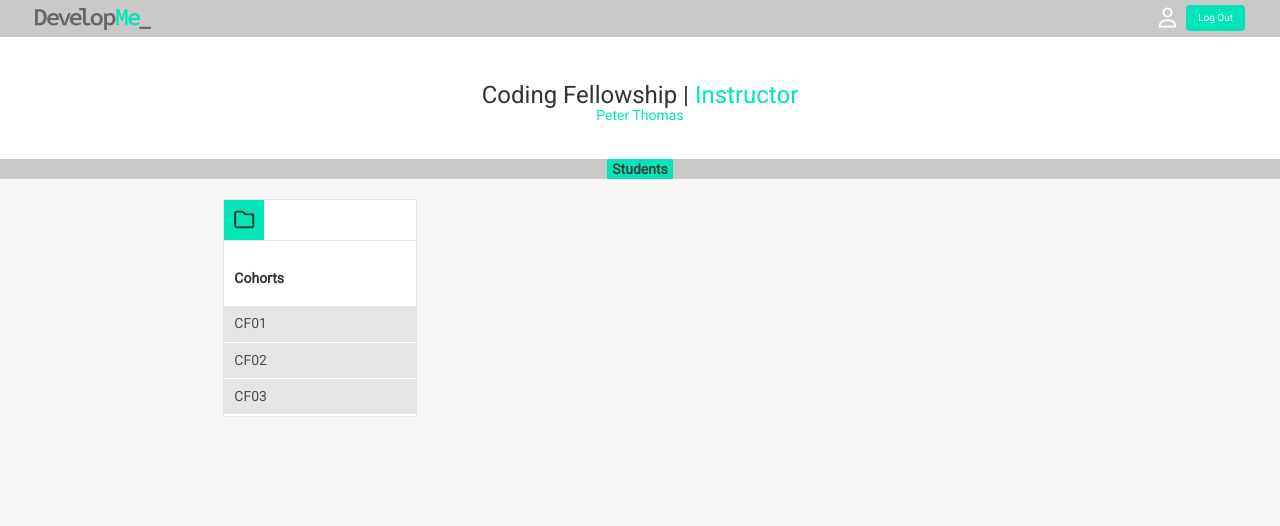
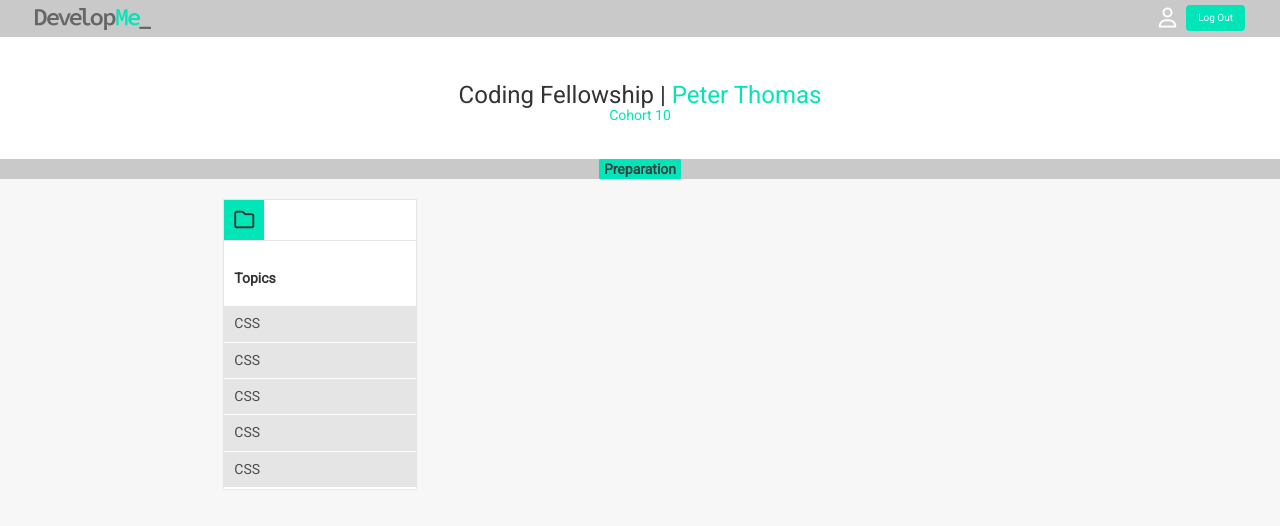
Before and after one commit to tombassrosenfeld/developme-prep-app, a React (Create React App) app: page /prep/topic in a window 1280 px wide. Shown: the top 526 px of the page. Built offline with nearby package versions, Linux system fonts and the light colour scheme.

Commit message:
fixed role naming

```diff
--- a/src/components/SideNav.js
+++ b/src/components/SideNav.js
@@ -1,7 +1,7 @@
 import React from 'react';
 import SideNavItem from './SideNavItem';
 
-export default ({title, navItems, onClickIcon, role}) => (
+export default ({title, navItems, onClickIcon, userRole}) => (
 	<div className="col-xs-12 col-sm-4 col-md-2 col-md-offset-2 narrow-padding">
 		<div className="topics panel">
 			<div className="topics-header">
@@ -12,10 +12,10 @@ export default ({title, navItems, onClickIcon, role}) => (
 					<SideNavItem
 						key={ i }
 						id={ navItem.get('id') }
-						title={ role === 'student' ? navItem.get('short_title') : navItem.get('name') }
+						title={ userRole === 'student' ? navItem.get('short_title') : navItem.get('name') }
 						selected={ navItem.get('selected') }
 						onClick={ () => onClickIcon(i) }
-						route={ role === 'student' ? '/prep/topic/' : '/cohorts/'}
+						route={ userRole === 'student' ? '/prep/topic/' : '/cohorts/'}
 					/>
 				)) }
 		</div>
--- a/src/data/initial.js
+++ b/src/data/initial.js
@@ -70,7 +70,7 @@ export default Map({
 	topics: List([
 		data, data, data, data, data
 	]),
-	user: Map({ id: 1, username: 'Peter Thomas', password: '', roles:List(['instructor', 'admin']), token: null }),
+	user: Map({ id: 1, username: 'Peter Thomas', password: '', roles:List(['student', 'admin']), token: null }),
 
 	// isLoaded: false,
 	// loggedIn: false,
```
